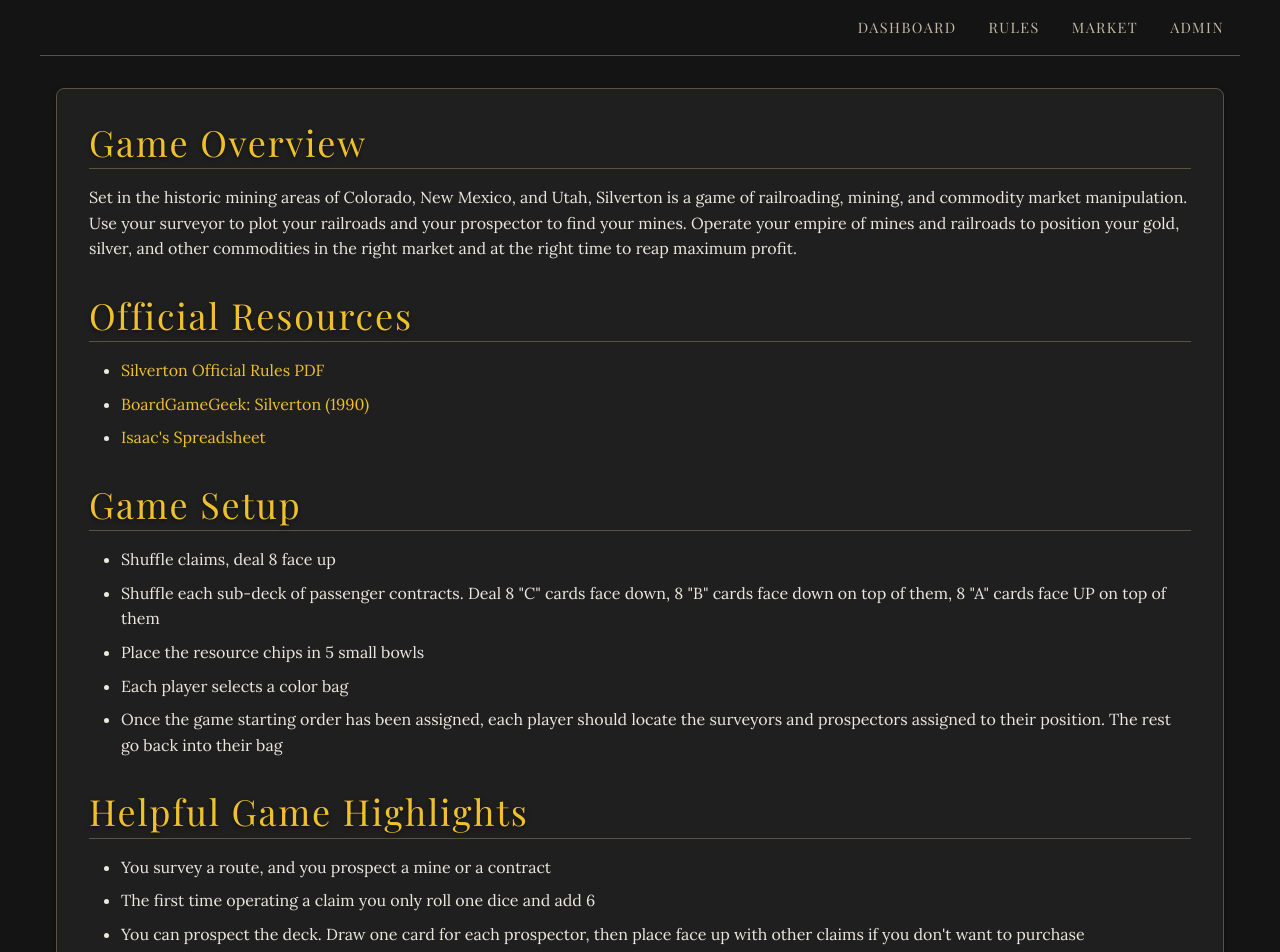
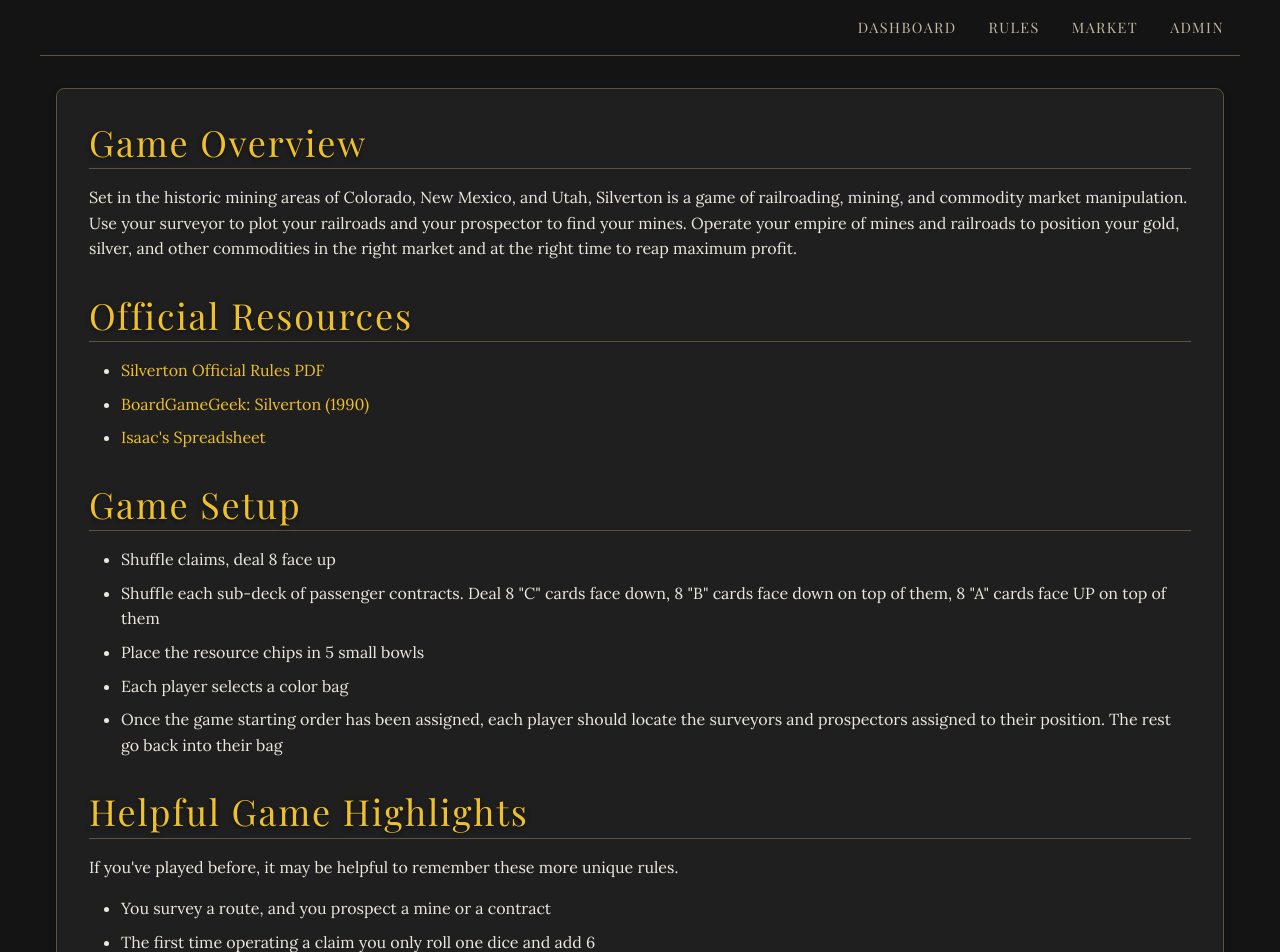
Before and after one commit to aciccarello/silverton, a SvelteKit app: page /rules in a window 1280 px wide. Shown: the top 952 px of the page. Built offline with nearby package versions, Linux system fonts and the light colour scheme; a web font is replaced by a local one.

Commit message:
Add some summary text

```diff
--- a/src/routes/rules/+page.svelte
+++ b/src/routes/rules/+page.svelte
@@ -26,6 +26,9 @@
   </ul>
 
   <h2>Helpful Game Highlights</h2>
+  <p>
+	If you've played before, it may be helpful to remember these more unique rules.
+  </p>
   <ul>
     <li>You survey a route, and you prospect a mine or a contract</li>
     <li>The first time operating a claim you only roll one dice and add 6</li>
```
